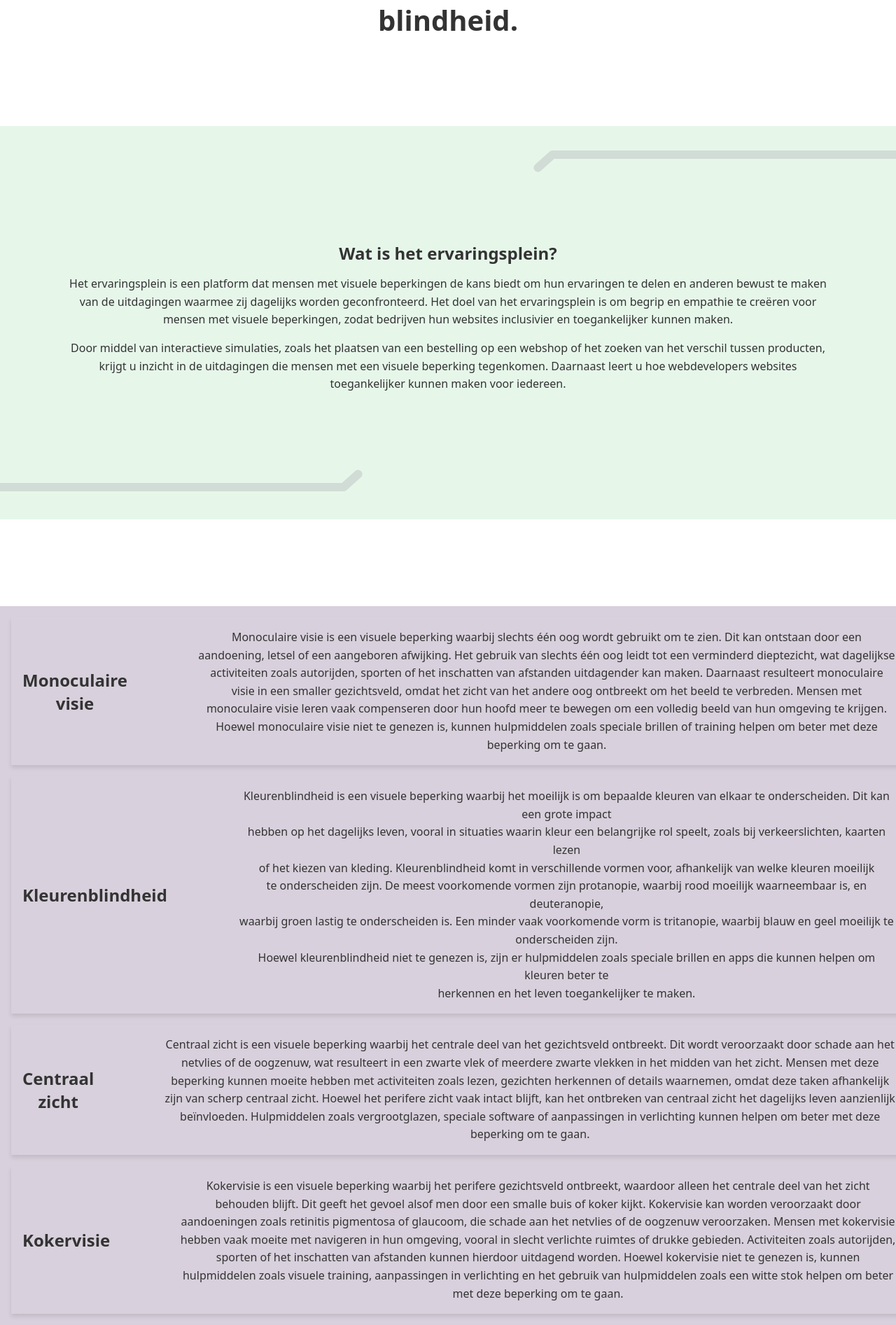
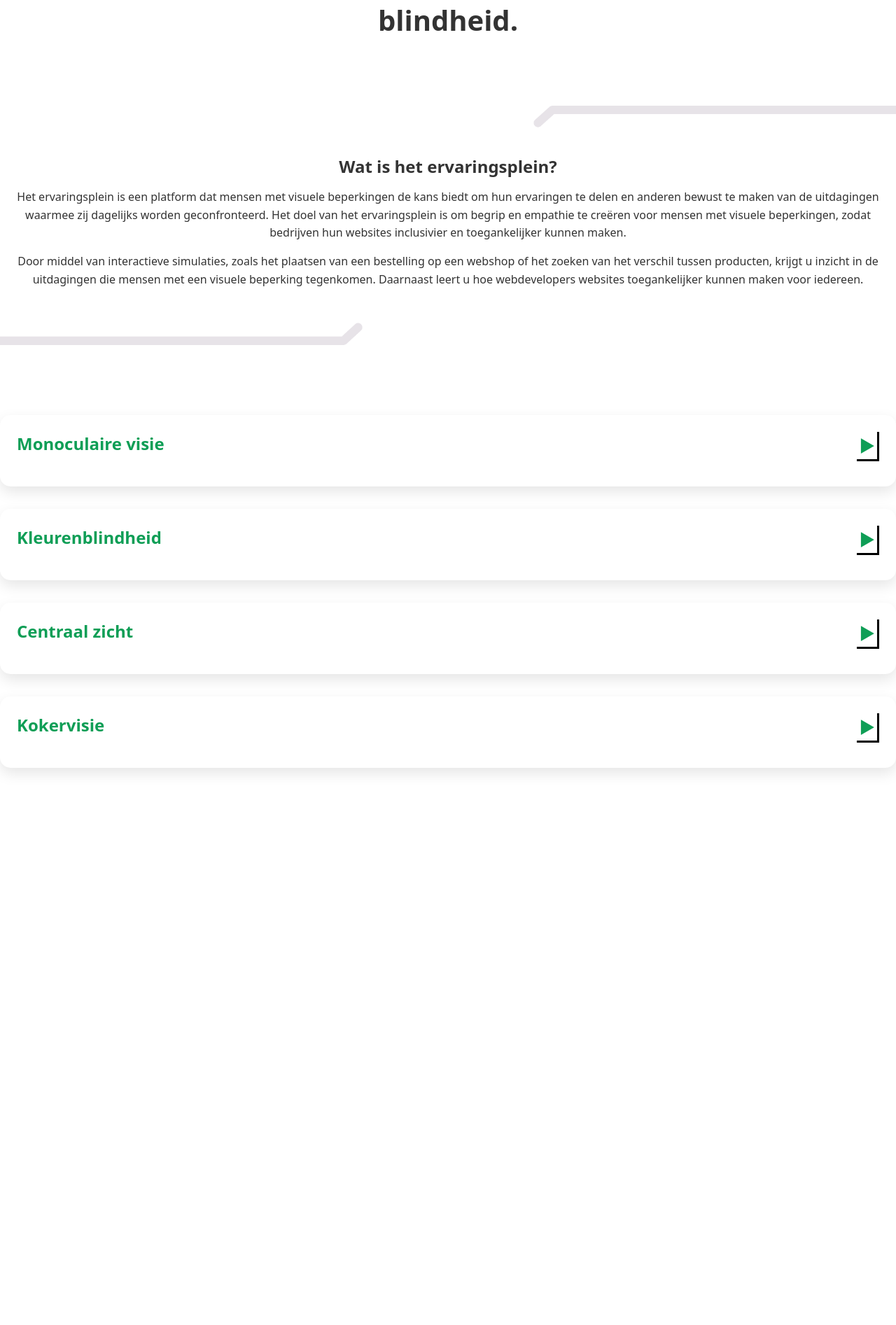
Before and after one commit to Tijmen-Degr/Development-Cardan, a PHP site: page /ervaringsplein.php in a window 1280 px wide. Shown: the part 596-2489 px from the top of the page at 70% size. After the commit the page ends 1701 px from the top, so only its background shows below. Run offline with PHP 8.4, Linux system fonts and the light colour scheme.

Commit message:
Add files via upload

```diff
--- /dev/null
+++ b/ervaringsplein.css
@@ -0,0 +1,153 @@
+* {
+    margin: 0;
+    padding: 0;
+    box-sizing: border-box;
+    font-family: system-ui, -apple-system, BlinkMacSystemFont, 'Segoe UI', Roboto, Oxygen, Ubuntu, Cantarell, 'Open Sans', 'Helvetica Neue', sans-serif;
+}
+
+body {
+    font-family: Arial, sans-serif;
+    background-color: #FFFFFF;
+    color: #333;
+}
+
+h1 {
+    font-size: 2em;
+    text-align: center;
+}
+
+h2 {
+    font-size: 1.5em;
+    margin-bottom: 15px;
+    text-align: center;
+}
+
+p {
+    line-height: 1.6;
+    margin-bottom: 15px;
+    text-align: center;
+}
+a {
+    text-decoration: none;
+}
+
+.ervaringen-container {
+    display: flex;
+    justify-content: center;
+    flex-direction: row;
+    gap: 40px;
+    margin: 6em 0 10em;
+    align-items: center;
+}
+
+.ervaring {
+    text-align: center;
+}
+
+.ervaring h2 {
+    margin-bottom: 10px;
+    font-size: 1.5em;
+    color: black;
+}
+
+.ervaring button {
+    border: 1px solid #33333371;
+    border-radius: 15px;
+    padding: 7px 15px;
+    font-size: 1em;
+    cursor: pointer;
+    transition: background-color 0.3s ease, color 0.3s ease;
+    box-shadow: 0 4px 6px rgba(0, 0, 0, 0.1);
+    width: 200px; /* Breedte van de knop */
+    background-color: #0f9e56; /* Groen */
+    color: white;
+}
+
+.ervaring button:hover {
+    color: #333;
+    background-color: white;
+}
+
+.welkom {
+    display: flex;
+    flex-direction: column;
+    justify-content: center;
+    align-items: center;
+    text-align: center;
+    height: auto;
+    margin: 0 auto;
+    width: 100%;
+    row-gap: 60px;
+}
+
+.welkom h1 {
+    font-size: 2.5em;
+    padding: 0 4em;
+}
+
+
+.cardan-vorm {
+  background-position: left center;
+  background-repeat: no-repeat;
+  display: block;
+  height: 100%;
+  width: 100%;
+  position: absolute;
+  top: 0;
+  left: -50px;
+  pointer-events: none;
+  z-index: -1;
+}
+
+@media only screen and (min-width: 4000px) {
+  body {
+   background-image: url('../images/ken-jeong-cant-see-this.png');
+  }
+}
+.card {
+  background: #fff;
+  border-radius: 15px;
+  padding: 1.5em;
+  margin-bottom: 2em;
+  box-shadow: 0 8px 20px rgba(0, 0, 0, 0.1);
+  transition: transform 0.3s ease;
+}
+
+.card:hover {
+  transform: translateY(-2px);
+}
+
+.collapsible {
+  cursor: pointer;
+  font-weight: 600;
+  display: flex;
+  justify-content: space-between;
+  align-items: left;
+  color: #0f9e56;
+  margin-bottom: 0.5em;
+}
+
+.arrow {
+  transition: transform 0.3s ease;
+}
+
+.collapsible.active .arrow {
+  transform: rotate(90deg);
+}
+
+.content {
+  overflow: hidden;
+  max-height: 0;
+  transition: max-height 0.5s ease;
+  border-left: 3px solid #0f9e56;
+  padding-left: 1em;
+}
+
+.content.open {
+  padding-top: 0.5em;
+  padding-bottom: 0.5em;
+}
+.beperking p,
+.beperking h2 {
+    text-align: left;
+}
--- a/ervaringsplein.php
+++ b/ervaringsplein.php
@@ -4,7 +4,7 @@
         <meta charset="UTF-8">
         <meta name="viewport" content="width=device-width, initial-scale=1.0">
         <title>Ervaringsplein</title>
-        <link rel="stylesheet" href="css/ervaringsplein.css">
+        <link rel="stylesheet" href="ervaringsplein.css">
     </head>
 
     <body>
@@ -19,35 +19,35 @@
         <a href="monoculair.php">
             <h2>Monoculaire visie</h2>
         </a>
-                <button href="monoculair.php"></button>
+        <button onclick="location.href='monoculair.php'"></button>
     </div>
 
     <div class="ervaring">
         <a href="kleurenblindheid.php">
             <h2>Kleurenblindheid</h2>
         </a>
-                <button href="kleurenblindheid.php"></button>
+        <button onclick="location.href='kleurenblindheid.php'"></button>
     </div>
 
     <div class="ervaring">
         <a href="centraalzicht.php">
             <h2>Centraal zicht</h2>
         </a>
-                <button href="centraalzicht.php"></button>
+        <button onclick="location.href='centraalzicht.php'"></button>
     </div>
 
     <div class="ervaring">
         <a href="kokervisie.php">
             <h2>Kokervisie</h2>
         </a>
-                <button href="kokervisie.php"></button>
+        <button onclick="location.href='kokervisie.php'"></button>
     </div>
 
     <div class="ervaring">
-                <a href="monoculair.php">
+        <a href="monoculaire-visie.php">
             <h2>Ervaar ze allemaal</h2>
         </a>
-                <button href="monoculair.php"></button>
+        <button onclick="location.href='monoculair.php'"></button>
     </div>
 
 </div>
@@ -87,51 +87,83 @@
 
 
 <div class="beperkingen-beschrijving">
-            <div class="beperking">
-                <h2>Monoculaire visie</h2>
-                <p>
-                    Monoculaire visie is een visuele beperking waarbij slechts één oog wordt gebruikt om te zien. Dit kan ontstaan door
+
+  <div class="beperking card">
+    <h2 class="collapsible">Monoculaire visie <span class="arrow">▶</span></h2>
+    <div class="content">
+      <p>Monoculaire visie is een visuele beperking waarbij slechts één oog wordt gebruikt om te zien. Dit kan ontstaan door
         een aandoening, letsel of een aangeboren afwijking. Het gebruik van slechts één oog leidt tot een verminderd
         dieptezicht, wat dagelijkse activiteiten zoals autorijden, sporten of het inschatten van afstanden uitdagender kan
         maken. Daarnaast resulteert monoculaire visie in een smaller gezichtsveld, omdat het zicht van het andere oog
         ontbreekt om het beeld te verbreden. Mensen met monoculaire visie leren vaak compenseren door hun hoofd meer te
         bewegen om een volledig beeld van hun omgeving te krijgen. Hoewel monoculaire visie niet te genezen is, kunnen
-                    hulpmiddelen zoals speciale brillen of training helpen om beter met deze beperking om te gaan.
-                </p>
+        hulpmiddelen zoals speciale brillen of training helpen om beter met deze beperking om te gaan.</p>
     </div>
-            <div class="beperking">
-                <h2>Kleurenblindheid</h2>
-                <p>
-                    Kleurenblindheid is een visuele beperking waarbij het moeilijk is om bepaalde kleuren van elkaar te onderscheiden.
-                    Dit kan een grote impact <br> hebben op het dagelijks leven, vooral in situaties waarin kleur een belangrijke rol speelt,
-                    zoals bij verkeerslichten, kaarten lezen <br> of het kiezen van kleding. Kleurenblindheid komt in verschillende vormen
-                    voor, afhankelijk van welke kleuren moeilijk <br> te onderscheiden zijn. De meest voorkomende vormen zijn protanopie,
-                    waarbij rood moeilijk waarneembaar is, en deuteranopie, <br> waarbij groen lastig te onderscheiden is. Een minder vaak
-                    voorkomende vorm is tritanopie, waarbij blauw en geel moeilijk te onderscheiden zijn. <br> Hoewel kleurenblindheid niet
-                    te genezen is, zijn er hulpmiddelen zoals speciale brillen en apps die kunnen helpen om kleuren beter te <br> herkennen
-                    en het leven toegankelijker te maken.
-                </p>
   </div>
-            <div class="beperking">
-                <h2>Centraal zicht</h2>
-                <p>
-                    Centraal zicht is een visuele beperking waarbij het centrale deel van het gezichtsveld ontbreekt. Dit wordt veroorzaakt door schade aan het netvlies of de oogzenuw, wat resulteert in een zwarte vlek of meerdere zwarte vlekken in het midden van het zicht. Mensen met deze beperking kunnen moeite hebben met activiteiten zoals lezen, gezichten herkennen of details waarnemen, omdat deze taken afhankelijk zijn van scherp centraal zicht. Hoewel het perifere zicht vaak intact blijft, kan het ontbreken van centraal zicht het dagelijks leven aanzienlijk beïnvloeden. Hulpmiddelen zoals vergrootglazen, speciale software of aanpassingen in verlichting kunnen helpen om beter met deze beperking om te gaan.
-                </p>
+
+  <div class="beperking card">
+    <h2 class="collapsible">Kleurenblindheid <span class="arrow">▶</span></h2>
+    <div class="content">
+      <p>Kleurenblindheid is een visuele beperking waarbij het moeilijk is om bepaalde kleuren van elkaar te onderscheiden.
+        Dit kan een grote impact hebben op het dagelijks leven, vooral in situaties waarin kleur een belangrijke rol speelt,
+        zoals bij verkeerslichten, kaarten lezen of het kiezen van kleding. Kleurenblindheid komt in verschillende vormen
+        voor, afhankelijk van welke kleuren moeilijk te onderscheiden zijn. De meest voorkomende vormen zijn protanopie,
+        waarbij rood moeilijk waarneembaar is, en deuteranopie, waarbij groen lastig te onderscheiden is. Een minder vaak
+        voorkomende vorm is tritanopie, waarbij blauw en geel moeilijk te onderscheiden zijn. Hoewel kleurenblindheid niet
+        te genezen is, zijn er hulpmiddelen zoals speciale brillen en apps die kunnen helpen om kleuren beter te herkennen
+        en het leven toegankelijker te maken.</p>
     </div>
-            <div class="beperking">
-                <h2>Kokervisie</h2>
-                <p>
-                    Kokervisie is een visuele beperking waarbij het perifere gezichtsveld ontbreekt, waardoor alleen het centrale deel
+  </div>
+
+  <div class="beperking card">
+    <h2 class="collapsible">Centraal zicht <span class="arrow">▶</span></h2>
+    <div class="content">
+      <p>Centraal zicht is een visuele beperking waarbij het centrale deel van het gezichtsveld ontbreekt. Dit wordt
+        veroorzaakt door schade aan het netvlies of de oogzenuw, wat resulteert in een zwarte vlek of meerdere zwarte vlekken
+        in het midden van het zicht. Mensen met deze beperking kunnen moeite hebben met activiteiten zoals lezen, gezichten
+        herkennen of details waarnemen, omdat deze taken afhankelijk zijn van scherp centraal zicht. Hoewel het perifere
+        zicht vaak intact blijft, kan het ontbreken van centraal zicht het dagelijks leven aanzienlijk beïnvloeden.
+        Hulpmiddelen zoals vergrootglazen, speciale software of aanpassingen in verlichting kunnen helpen om beter met deze
+        beperking om te gaan.</p>
+    </div>
+  </div>
+
+  <div class="beperking card">
+    <h2 class="collapsible">Kokervisie <span class="arrow">▶</span></h2>
+    <div class="content">
+      <p>Kokervisie is een visuele beperking waarbij het perifere gezichtsveld ontbreekt, waardoor alleen het centrale deel
         van het zicht behouden blijft. Dit geeft het gevoel alsof men door een smalle buis of koker kijkt. Kokervisie kan
         worden veroorzaakt door aandoeningen zoals retinitis pigmentosa of glaucoom, die schade aan het netvlies of de
         oogzenuw veroorzaken. Mensen met kokervisie hebben vaak moeite met navigeren in hun omgeving, vooral in slecht
         verlichte ruimtes of drukke gebieden. Activiteiten zoals autorijden, sporten of het inschatten van afstanden kunnen
         hierdoor uitdagend worden. Hoewel kokervisie niet te genezen is, kunnen hulpmiddelen zoals visuele training,
         aanpassingen in verlichting en het gebruik van hulpmiddelen zoals een witte stok helpen om beter met deze beperking
-                    om te gaan.
-                </p>
+        om te gaan.</p>
     </div>
   </div>
 
+</div>
+
+<script>
+  document.querySelectorAll('.collapsible').forEach(header => {
+    header.addEventListener('click', () => {
+      header.classList.toggle('active');
+      const content = header.nextElementSibling;
+      const arrow = header.querySelector('.arrow');
+
+      content.classList.toggle('open');
+
+      if (content.classList.contains('open')) {
+        content.style.maxHeight = content.scrollHeight + "px";
+        arrow.textContent = '▼';
+      } else {
+        content.style.maxHeight = null;
+        arrow.textContent = '▶';
+      }
+    });
+  });
+</script>
+
+
     </body>
 </html>
```
Lines whose indentation alone changed are shown as unchanged.
